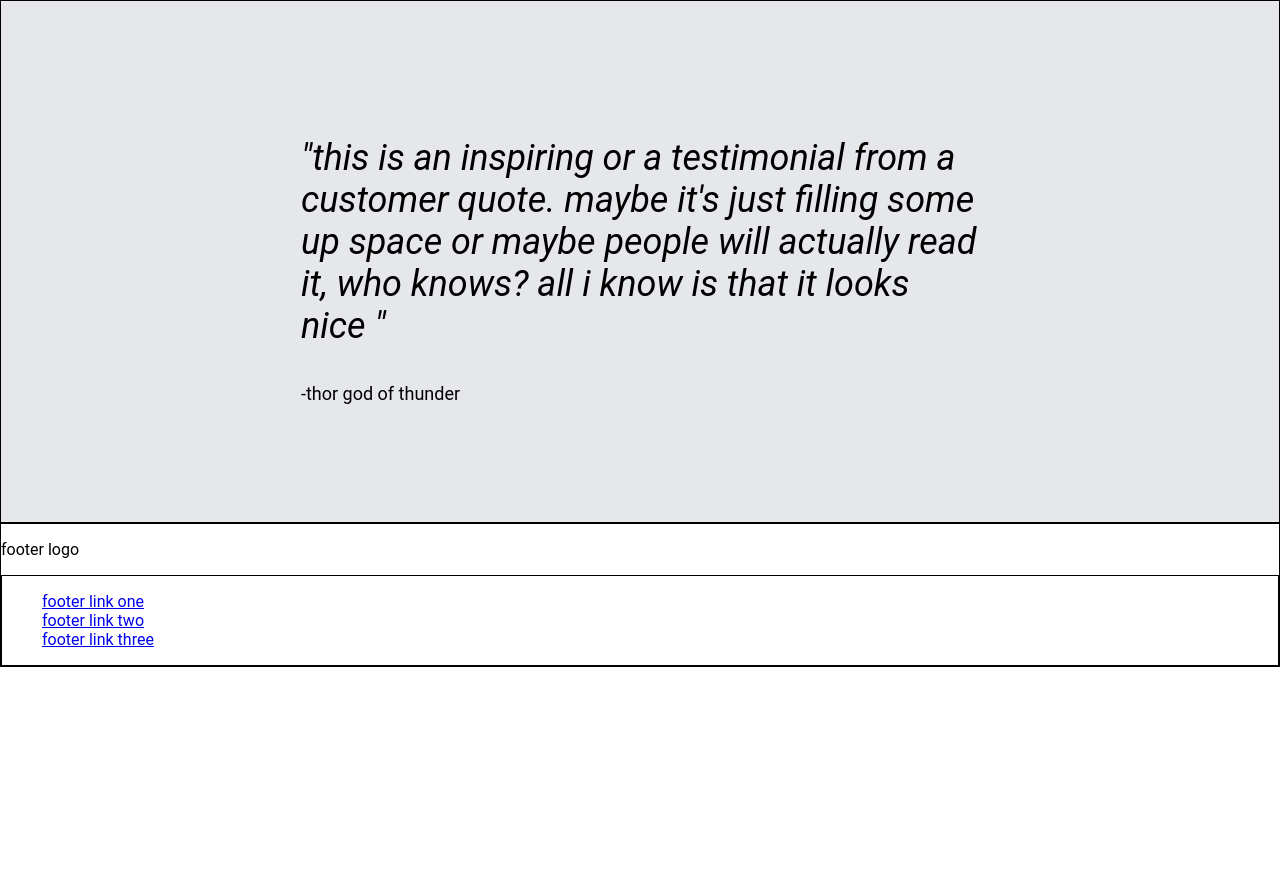
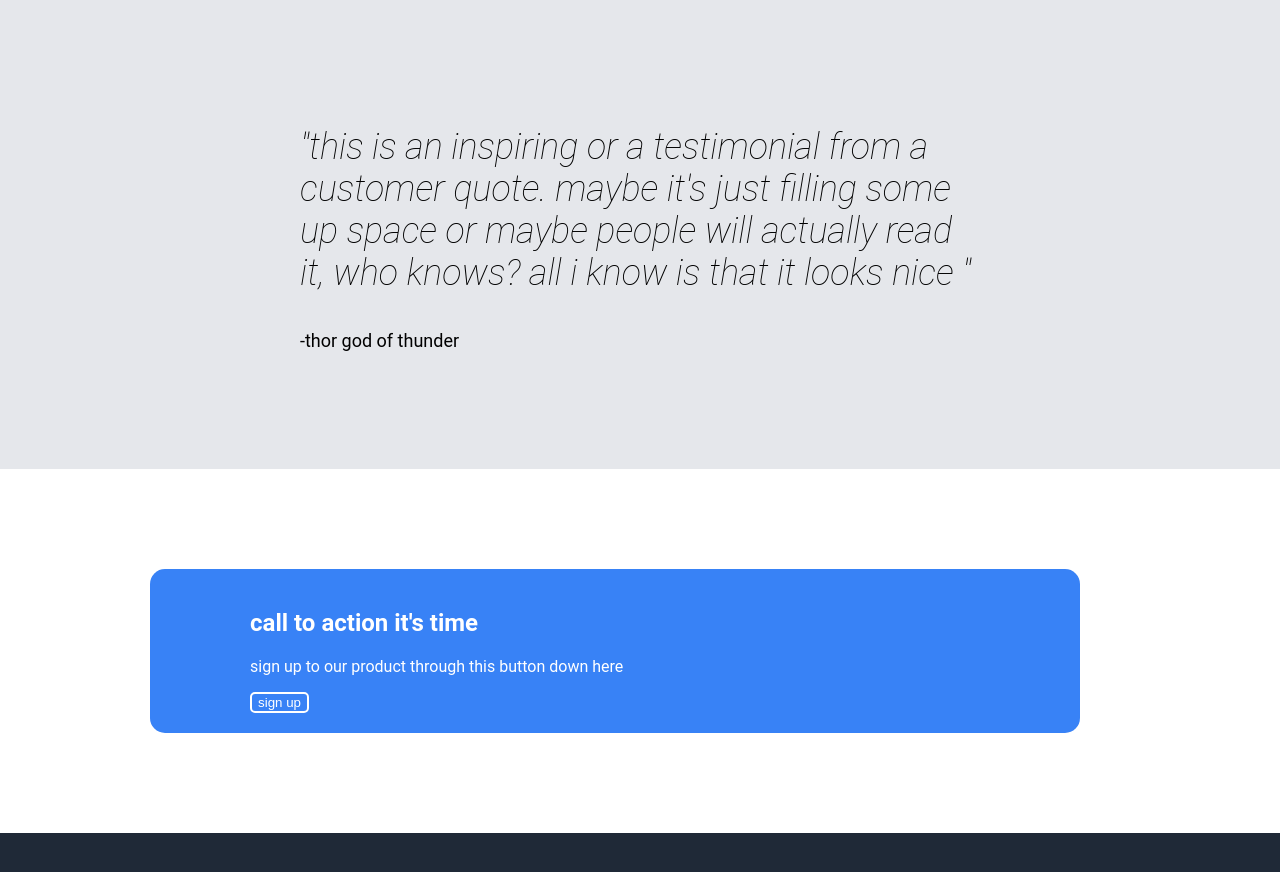
Before and after one commit to SSANDBY/landing-page, a plain HTML site: page index.html in a window 1280 px wide. Shown: the part 996-1868 px from the top of the page. Before the commit the page ends 1663 px from the top, so only its background shows below. Drawn offline with Linux system fonts and the light colour scheme.

Commit message:
[final]added the footer section

```diff
--- a/index.html
+++ b/index.html
@@ -56,15 +56,16 @@
         <p class="quote-author">-thor god of thunder</p>
     </div>
 
+    <div class="call-to-action">
+        <div class="cta-content">
+            <h2>call to action it's time</h2>
+            <p>sign up to our product through this button down here</p>
+            <button class="button-2">sign up</button>
+        </div>
+    </div>
     <div class="footer">
-        <p>footer logo</p>
-        <div>
-            <ul class="footer-links" style="list-style-type: none;">
-               <li><a href="#">footer link one</a></li>
-               <li><a href="#">footer link two</a></il>
-               <li><a href="#">footer link three</a></li>
-            </ul>
-        </div>
+
+    </div>
 
 </body>
 </html>
--- a/styles.css
+++ b/styles.css
@@ -1,6 +1,4 @@
-div{
-    border: 1px solid black;
-}
+
 body{
     font-family: 'Roboto', sans-serif;
     margin: 0;
@@ -100,7 +98,38 @@ body{
 .quote-text{
     font-size: 36px;
     font-style: italic;
+    font-weight: lighter;
 }
 .quote-author{
     font-size: 18px;
 }
+.call-to-action{
+    color: white;
+    padding-left: 150px;
+    padding-right: 200px;
+    padding-top: 100px;
+    padding-bottom: 100px;
+}
+.cta-content{
+    background-color: #3882f6;
+    border-radius: 15px;
+    padding-left: 100px;
+    padding-right: 100px;
+    padding-top: 20px;
+    padding-bottom: 20px;
+
+}
+.button-2{
+    border-radius: 5px;
+    border : 2px solid white;
+    background-color: #3882f6;
+    color: white;
+}
+.footer {
+    background-color: #1F2937;
+    color: white;
+    padding-left: 150px;
+    padding-right: 200px;
+    padding-top: 50px;
+    padding-bottom: 50px;
+}
```
